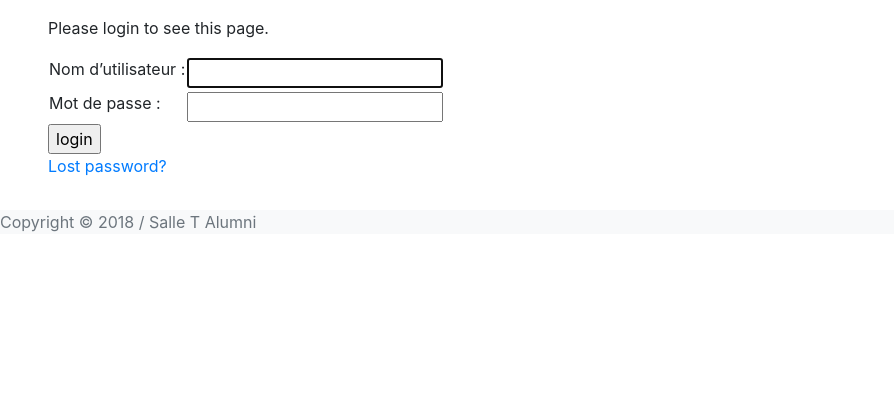
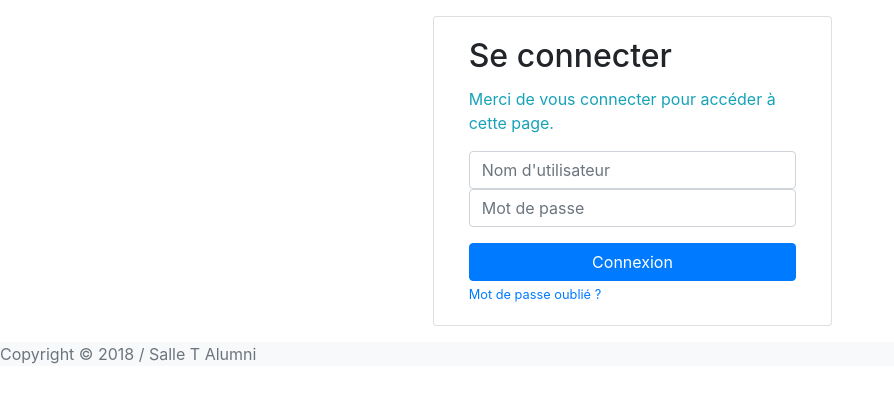
Before and after one commit to grapin3/django-annuaire-alumni, a Django app: page /accounts/login/?next=/accounts/update in a window 1280 px wide. Shown: the part 56-459 px from the top of the page, without its empty margins (0-894 px from the left). Run offline with Django 3.2, Linux system fonts and the light colour scheme; parts of the project's set-up code (start-up, migrations or seed data) failed here and were passed over; some libraries are stand-ins or nearby versions.

Commit message:
Refresh the login template and other stuff

```diff
--- a/apps/annuaire/forms.py
+++ b/apps/annuaire/forms.py
@@ -24,9 +24,9 @@ class ProfileEditForm(forms.ModelForm):
                 'promo': "Année de votre diplome",
                 }
 
-        class MemberForm(forms.ModelForm):
-            class Meta:
-                model = Member
+class MemberForm(forms.ModelForm):
+    class Meta:
+        model = Member
         fields = ('firstname', 'lastname',)
 
 class RegistrationForm(UserCreationForm):
--- a/apps/annuaire/templates/annuaire/bootstrap_forms/input_field.html
+++ b/apps/annuaire/templates/annuaire/bootstrap_forms/input_field.html
@@ -1,11 +1,11 @@
 {% with field.field.widget.input_type as input_type %}
 <input id="{{ id }}"
        name="{{ name }}"
+       type="{{ input_type }}"
        {% if value %}
-       value="{{ value }}"
+       value="{{ value|stringformat:'s' }}"
        {% endif %}
        placeholder="{{ placeholder }}"
-       type="{{ input_type }}"
        {% if required %}required {% endif %}
        {% if input_type == "checkbox" %}
        class="form-check-input
--- a/templates/registration/login.html
+++ b/templates/registration/login.html
@@ -2,37 +2,46 @@
 
 {% block content %}
 
+<div class="row justify-content-center pr-sm-3 pr-md-3 pr-lg-5">
+  <div class="col-sm-8 col-md-6 col-lg-4 card">
+    <div class="card-body">
+    <h2 class="card-title">Se connecter</h2>
   {% if form.errors %}
-<p>Your username and password didn't match. Please try again.</p>
+  <small class="text-danger">Votre nom d'utilisateur et mot de passe n'ont pas
+    été réconnu. Merci de réessayer.</small>
   {% endif %}
 
   {% if next %}
   {% if user.is_authenticated %}
-    <p>Your account doesn't have access to this page. To proceed,
-    please login with an account that has access.</p>
+  <p class="card-text text-info"> Votre compte n'a pas accès à cette page. Pour
+  continuer, merci de vous connecter avec un compte ayant accès.</p>
   {% else %}
-    <p>Please login to see this page.</p>
+  <p class="text-info">Merci de vous connecter pour accéder à cette page.</p>
   {% endif %}
   {% endif %}
 
   <form method="post" action="{% url 'login' %}">
     {% csrf_token %}
-<table>
-<tr>
-    <td>{{ form.username.label_tag }}</td>
-    <td>{{ form.username }}</td>
-</tr>
-<tr>
-    <td>{{ form.password.label_tag }}</td>
-    <td>{{ form.password }}</td>
-</tr>
-</table>
+    <div class="form-group">
+      <input id="{{ form.username.id_for_label }}"
+             name="{{ form.username.html_name }}"
+             class="form-control"
+             placeholder="Nom d'utilisateur">
+      <input id="{{ form.password.id_for_label }}"
+             name="{{ form.password.html_name }}"
+             type="password"
+             class="form-control"
+             placeholder="Mot de passe">
+    </div>
 
-<input type="submit" value="login" />
+    <input type="submit" class="btn btn-block btn-primary" value="Connexion" />
     <input type="hidden" name="next" value="{{ next }}" />
   </form>
 
+
   {# Assumes you setup the password_reset view in your URLconf #}
-<p><a href="{% url 'password_reset' %}">Lost password?</a></p>
-
+  <small><a href="{% url 'password_reset' %}">Mot de passe oublié ?</a></small>
+  </div>
+  </div>
+</div>
 {% endblock %}
```
Also changed, not shown: apps/annuaire/views.py (+17 -17 lines). Lines whose indentation alone changed are shown as unchanged.
